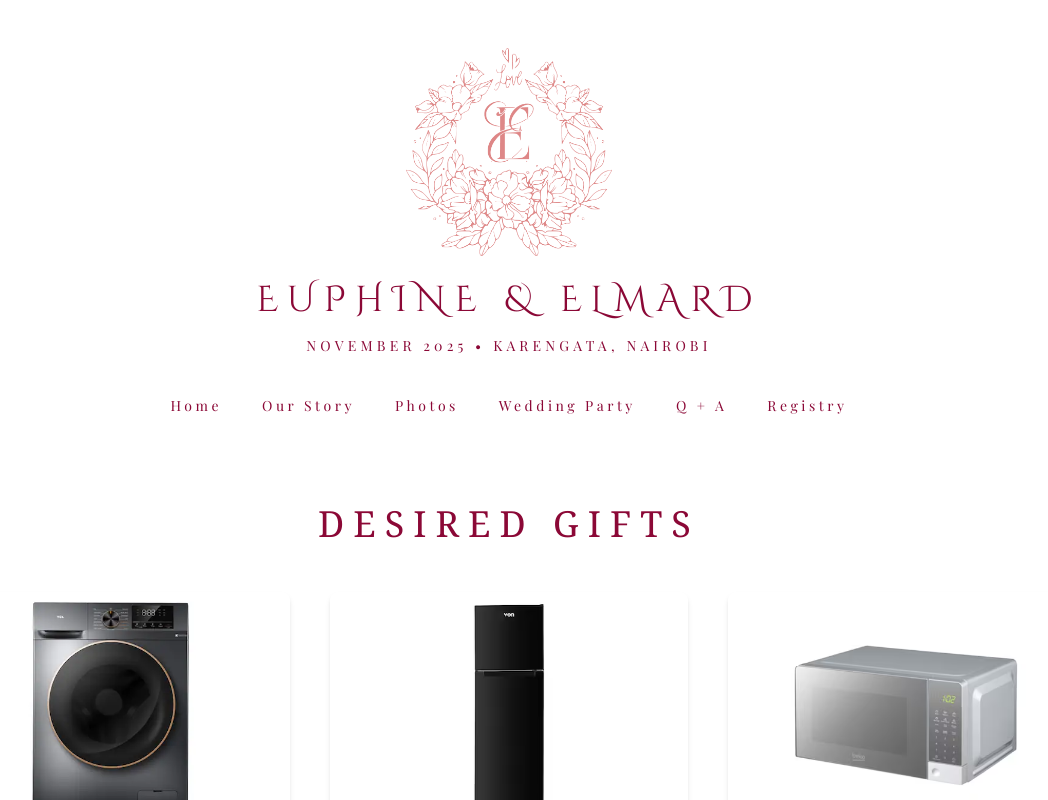
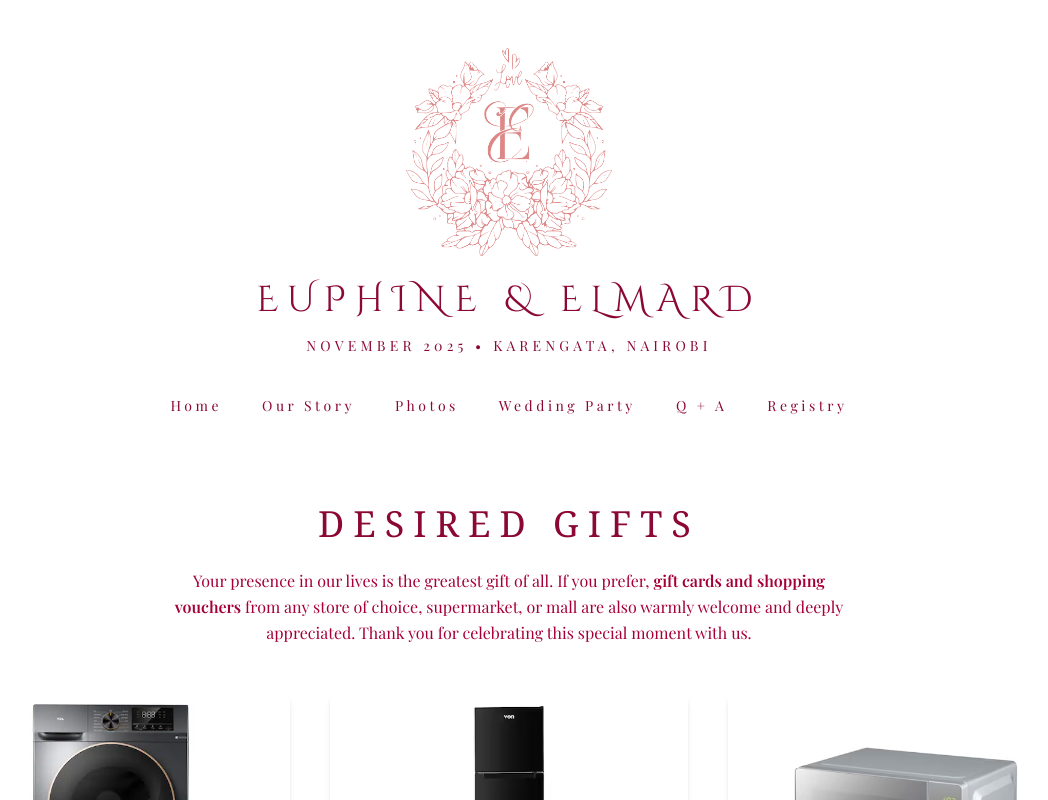
Before and after one commit to motanyaFrancis/euphine-elmard-wedding, a Next.js app: page /registry in a window 1280 px wide. Shown: the top 800 px of the page, without its empty margins (131-1179 px from the left). Built offline with nearby package versions, Linux system fonts and the light colour scheme.

Commit message:
registry updates

```diff
--- a/app/registry/page.tsx
+++ b/app/registry/page.tsx
@@ -213,9 +213,16 @@ export default function RegistryPage() {
     <main className="px-6 py-16 text-rose-900 flex flex-col items-center">
       <PhoneCrest />
 
-      <h1 className="uppercase text-2xl md:text-4xl font-serif tracking-[0.25em] mb-12 text-center">
+      <h1 className="uppercase text-2xl md:text-4xl font-serif tracking-[0.25em] mb-6 text-center">
         Desired Gifts
       </h1>
+
+      <p className="text-center text-rose-800 max-w-2xl mb-12 leading-relaxed">
+        Your presence in our lives is the greatest gift of all.
+        If you prefer, <span className="font-semibold"> gift cards and shopping vouchers </span>
+        from any store of choice, supermarket, or mall are also warmly welcome and deeply appreciated.
+        Thank you for celebrating this special moment with us.
+      </p>
 
       <section className="w-full max-w-6xl grid grid-cols-1 sm:grid-cols-2 lg:grid-cols-3 gap-10">
         {gifts.map((gift, index) => (
@@ -235,7 +242,6 @@ export default function RegistryPage() {
               }}
             />
 
-
             <div className="p-4 text-center space-y-2">
               <h3 className="text-lg font-serif uppercase tracking-wide">
                 {gift.name}
@@ -252,7 +258,6 @@ export default function RegistryPage() {
               </p>
 
               <p className="text-sm opacity-80">
-                {/* Quantity: {gift.quantityFulfilled ?? 0} / */}
                 Quantity {gift.quantityRequired}
               </p>
             </div>
@@ -260,5 +265,6 @@ export default function RegistryPage() {
         ))}
       </section>
     </main>
+
   );
 }
```
